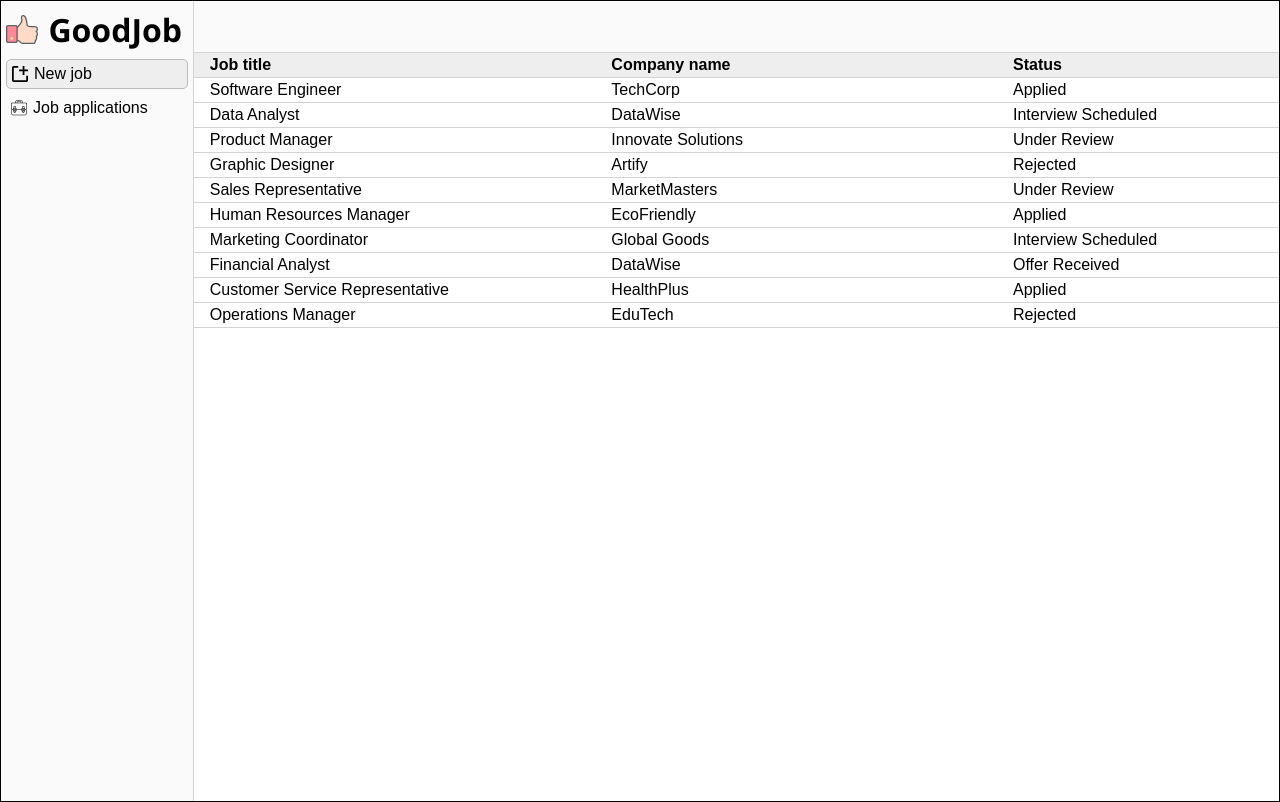
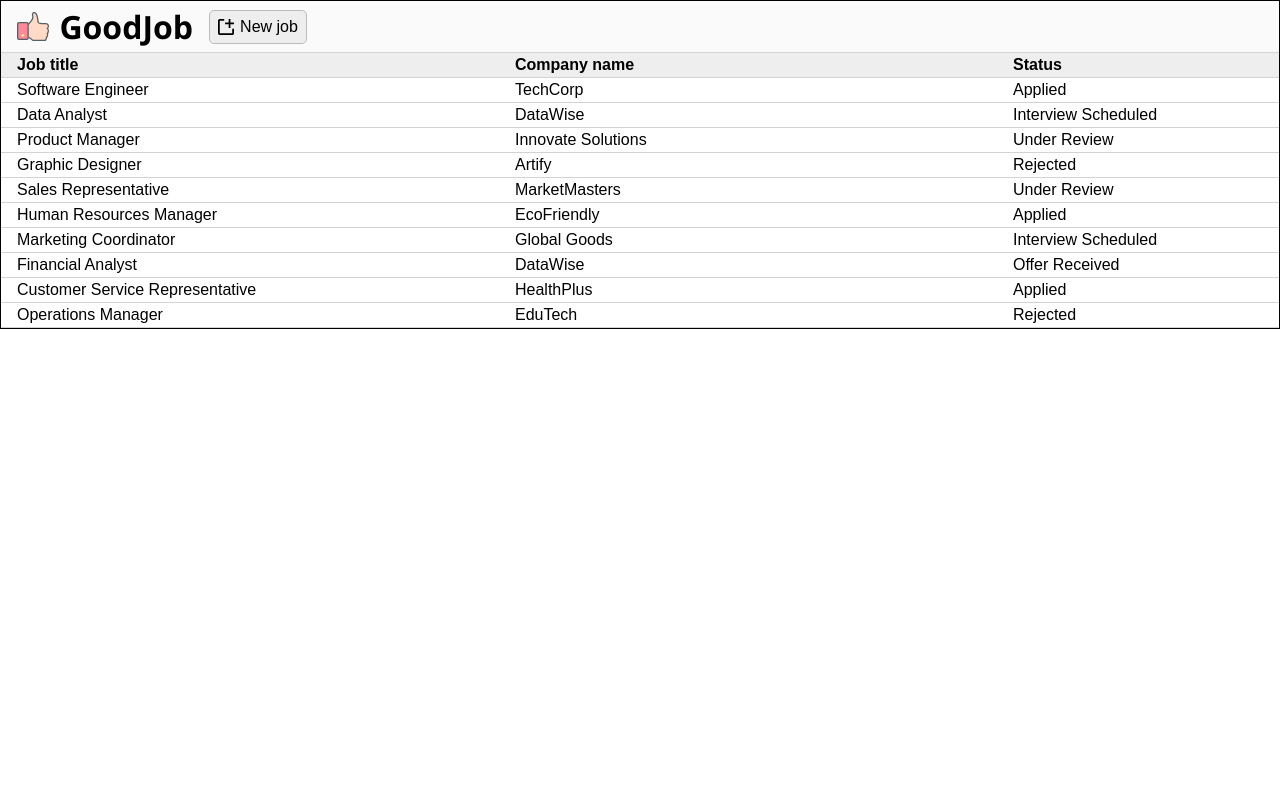
Before and after one commit to jpnws/goodjob, a React (Vite) app: page / in a window 1280 px wide. Built offline with nearby package versions, Linux system fonts and the light colour scheme.

Commit message:
Make some styling changes. Remove the sidebar as it takes up space and seems unnecessary because there's going to be only a single link in it.

```diff
--- a/src/Dashboard/Dashboard.jsx
+++ b/src/Dashboard/Dashboard.jsx
@@ -1,4 +1,3 @@
-import Sidebar from '../Sidebar/Sidebar';
 import TopBar from '../TopBar/TopBar';
 
 import styles from './Dashboard.module.css';
@@ -8,7 +7,6 @@ import { Outlet } from 'react-router-dom';
 export default function Dashboard() {
   return (
     <main className={styles.dashboard}>
-      <Sidebar />
       <div className={styles.contentWrapper}>
         <TopBar />
         <Outlet />
--- a/src/Sidebar/Sidebar.jsx
+++ b/src/Sidebar/Sidebar.jsx
@@ -1,14 +1,10 @@
-import NewJobButton from './NewJobButton';
 import JobTableButton from './JobTableButton';
-import AppTitle from './AppTitle';
 
 import styles from './Sidebar.module.css';
 
 export default function Sidebar() {
   return (
     <aside className={styles.sidebar}>
-      <AppTitle />
-      <NewJobButton />
       <JobTableButton />
     </aside>
   );
--- a/src/Sidebar/AppTitle.jsx
+++ b/src/TopBar/AppTitle.jsx
@@ -1,4 +1,4 @@
-import ThumbsUpIcon from './ThumbsUpIcon';
+import ThumbsUpIcon from '../Sidebar/ThumbsUpIcon';
 
 import styles from './AppTitle.module.css';
 
--- a/src/Sidebar/NewJobButton.jsx
+++ b/src/TopBar/NewJobButton.jsx
@@ -1,6 +1,6 @@
 import { Link } from 'react-router-dom';
 
-import CreateNewJobIcon from './CreateNewJobIcon';
+import CreateNewJobIcon from '../Sidebar/CreateNewJobIcon';
 
 import styles from './NewJobButton.module.css';
 
--- a/src/Sidebar/NewJobButton.module.css
+++ b/src/TopBar/NewJobButton.module.css
@@ -6,8 +6,7 @@
   border: 1px solid #bbbbbb;
   border-radius: 5px;
   background-color: #eeeeee;
-  padding: 2px 5px 2px 5px;
-  width: 100%;
+  padding: 0.25rem 0.5rem 0.25rem 0.5rem;
   color: #000000;
   text-decoration: none;
 }
--- a/src/TopBar/TopBar.jsx
+++ b/src/TopBar/TopBar.jsx
@@ -1,5 +1,13 @@
+import AppTitle from './AppTitle';
+import NewJobButton from './NewJobButton';
+
 import styles from './TopBar.module.css';
 
 export default function TopBar() {
-  return <div className={styles.topBar}></div>;
+  return (
+    <div className={styles.topBar}>
+      <AppTitle />
+      <NewJobButton />
+    </div>
+  );
 }
--- a/src/TopBar/TopBar.module.css
+++ b/src/TopBar/TopBar.module.css
@@ -1,5 +1,9 @@
 .topBar {
+  display: flex;
+  align-items: center;
+  gap: 1rem;
   border-bottom: 1px solid #d3d3d3;
   background-color: #fafafa;
+  padding: 1rem;
   height: 52px;
 }
```
Also changed, not shown: src/TopBar/AppTitle.module.css (renamed from src/Sidebar/AppTitle.module.css).
